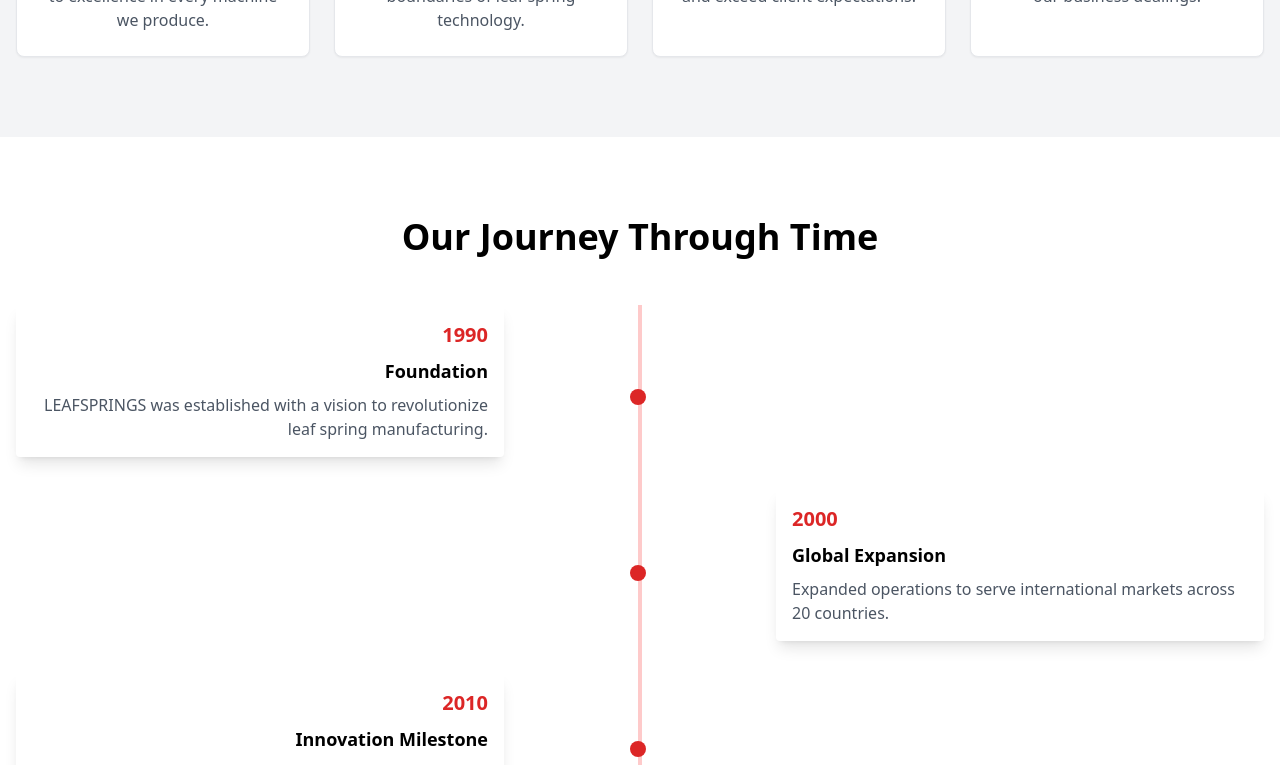
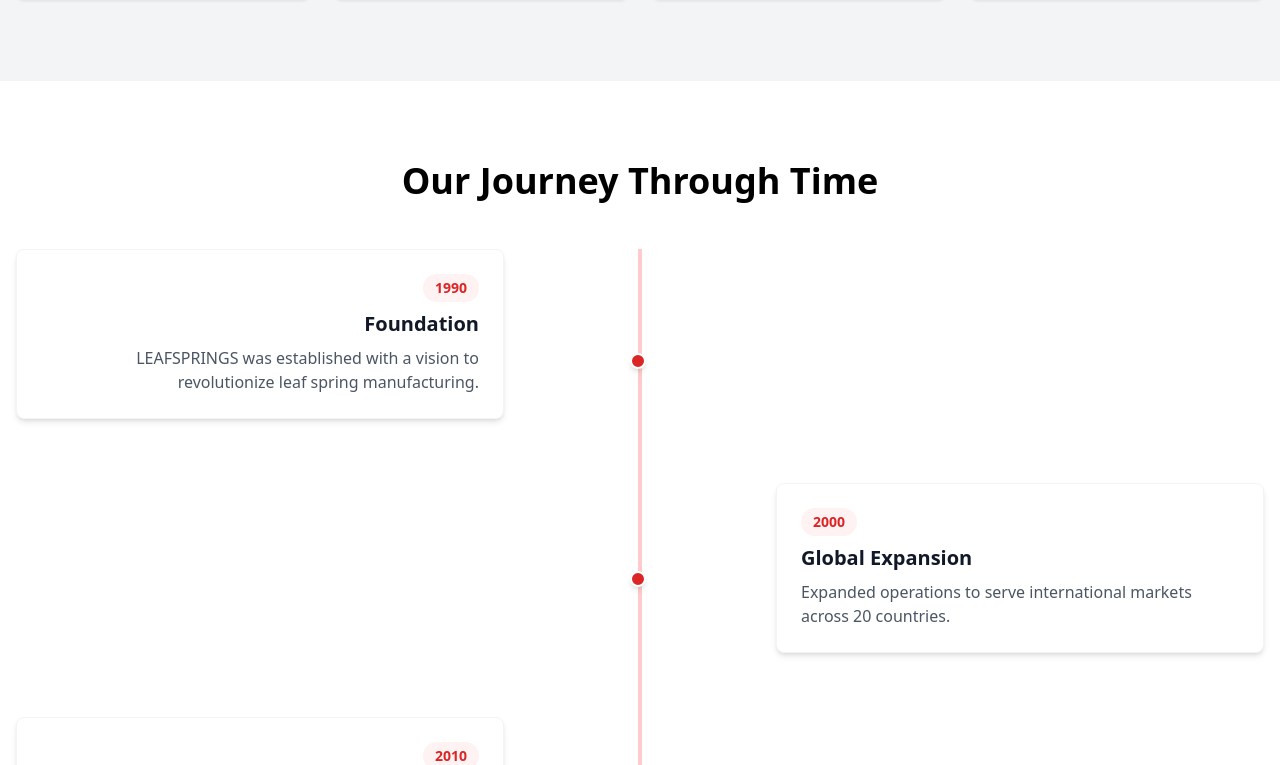
Before and after one commit to kavish22/leaf-spring-website, a Next.js app: page /about in a window 1280 px wide. Shown: the part 2000-2765 px from the top of the page. Built offline with nearby package versions, Linux system fonts and the light colour scheme.

Commit message:
Add files via upload

```diff
--- a/app/about/page.tsx
+++ b/app/about/page.tsx
@@ -54,6 +54,36 @@
   </div>
 )
 
+// Add this new component for mobile timeline item
+const TimelineItem = ({ event, index }: { event: typeof timelineEvents[0], index: number }) => (
+  <motion.div
+    initial={{ opacity: 0, x: -20 }}
+    whileInView={{ opacity: 1, x: 0 }}
+    transition={{ duration: 0.5, delay: index * 0.1 }}
+    viewport={{ once: true }}
+    className="relative pl-8 pb-8 last:pb-0"
+  >
+    {/* Timeline line */}
+    <div className="absolute left-[7px] top-0 bottom-0 w-[2px] bg-red-200" />
+
+    {/* Timeline dot */}
+    <div className="absolute left-0 top-0 w-4 h-4 rounded-full bg-red-600 shadow-md border-2 border-white" />
+
+    {/* Content */}
+    <div className="bg-white rounded-lg shadow-md p-4 sm:p-6 border border-gray-100">
+      <span className="inline-block px-3 py-1 rounded-full text-sm font-semibold text-red-600 bg-red-50 mb-2">
+        {event.year}
+      </span>
+      <h3 className="text-lg sm:text-xl font-bold text-gray-900 mb-2">
+        {event.title}
+      </h3>
+      <p className="text-gray-600 text-sm sm:text-base">
+        {event.description}
+      </p>
+    </div>
+  </motion.div>
+);
+
 export default function AboutPage() {
   const { scrollYProgress } = useScroll()
   const opacity = useTransform(scrollYProgress, [0, 0.2], [1, 0])
@@ -100,21 +130,22 @@
     <ErrorBoundary FallbackComponent={ErrorFallback}>
       <main>
         {/* Dynamic Hero Section */}
-        <section className="relative h-[80vh] sm:h-screen flex items-center justify-center overflow-hidden">
+        <section className="relative h-[60vh] sm:h-[calc(100vh-56px)] flex items-center justify-center overflow-hidden">
           <motion.div
-            className="absolute inset-0 z-0"
+            className="absolute inset-0 z-0 bg-gray-900"
             style={{ opacity, scale }}
           >
             <Image
               src="https://placehold.co/1920x1080"
               alt="LEAFSPRINGS Manufacturing Plant"
               fill
-              className="object-cover"
+              className="object-cover opacity-60"
+              priority
             />
           </motion.div>
           <div className="relative z-10 text-center text-white px-4 max-w-4xl mx-auto">
             <motion.h1
-              className="text-3xl sm:text-5xl md:text-7xl font-bold mb-4 sm:mb-6 leading-tight"
+              className="text-4xl sm:text-5xl md:text-7xl font-bold mb-4 sm:mb-8 leading-tight bg-clip-text text-transparent bg-gradient-to-r from-white to-gray-300"
               initial={{ opacity: 0, y: 20 }}
               animate={{ opacity: 1, y: 0 }}
               transition={{ duration: 0.8 }}
@@ -122,7 +153,7 @@
               Shaping the Future of Leaf Spring Technology
             </motion.h1>
             <motion.p
-              className="text-lg sm:text-xl md:text-2xl mb-6 sm:mb-10 px-4"
+              className="text-lg sm:text-xl md:text-2xl mb-6 sm:mb-10"
               initial={{ opacity: 0, y: 20 }}
               animate={{ opacity: 1, y: 0 }}
               transition={{ duration: 0.8, delay: 0.2 }}
@@ -343,15 +374,24 @@
         </section>
 
         {/* Company Timeline */}
-        <section className="py-20 bg-white">
+        <section className="py-12 sm:py-20 bg-white">
           <div className="container mx-auto px-4">
-            <h2 className="text-4xl font-bold text-center mb-12">Our Journey Through Time</h2>
-            <div className="relative">
+            <motion.h2
+              className="text-3xl sm:text-4xl font-bold text-center mb-8 sm:mb-12"
+              initial={{ opacity: 0, y: 20 }}
+              whileInView={{ opacity: 1, y: 0 }}
+              viewport={{ once: true }}
+            >
+              Our Journey Through Time
+            </motion.h2>
+
+            {/* Desktop Timeline (hidden on mobile) */}
+            <div className="hidden sm:block relative">
               <div className="absolute left-1/2 transform -translate-x-1/2 w-1 h-full bg-red-200">
                 {timelineEvents.map((_, index) => (
                   <div
                     key={index}
-                    className="absolute w-4 h-4 bg-red-600 rounded-full transform -translate-x-1/2"
+                    className="absolute w-4 h-4 bg-red-600 rounded-full transform -translate-x-1/2 border-2 border-white shadow-md"
                     style={{ top: `${(index * 25) + 12}%` }}
                   />
                 ))}
@@ -361,7 +401,7 @@
                   key={index}
                   className={`flex flex-col sm:flex-row ${
                     index % 2 === 0 ? 'sm:justify-start' : 'sm:justify-end'
-                  } mb-8`}
+                  } mb-8 sm:mb-16`}
                   initial={{ opacity: 0, x: index % 2 === 0 ? -50 : 50 }}
                   whileInView={{ opacity: 1, x: 0 }}
                   transition={{ duration: 0.5 }}
@@ -371,14 +411,27 @@
                     index % 2 === 0
                       ? 'sm:text-right sm:pr-8'
                       : 'sm:text-left sm:pl-8'
-                  } text-center sm:text-left`}>
-                    <div className="bg-white p-4 rounded shadow-lg mx-4 sm:mx-0">
-                      <h3 className="text-xl font-bold text-red-600 mb-2">{event.year}</h3>
-                      <h4 className="text-lg font-semibold mb-2">{event.title}</h4>
-                      <p className="text-gray-600">{event.description}</p>
+                  }`}>
+                    <div className="bg-white p-6 rounded-lg shadow-md border border-gray-100 hover:shadow-lg transition-shadow duration-300">
+                      <span className="inline-block px-3 py-1 rounded-full text-sm font-semibold text-red-600 bg-red-50 mb-2">
+                        {event.year}
+                      </span>
+                      <h3 className="text-xl font-bold text-gray-900 mb-2">
+                        {event.title}
+                      </h3>
+                      <p className="text-gray-600">
+                        {event.description}
+                      </p>
                     </div>
                   </div>
                 </motion.div>
+              ))}
+            </div>
+
+            {/* Mobile Timeline (hidden on desktop) */}
+            <div className="sm:hidden">
+              {timelineEvents.map((event, index) => (
+                <TimelineItem key={index} event={event} index={index} />
               ))}
             </div>
           </div>
```
